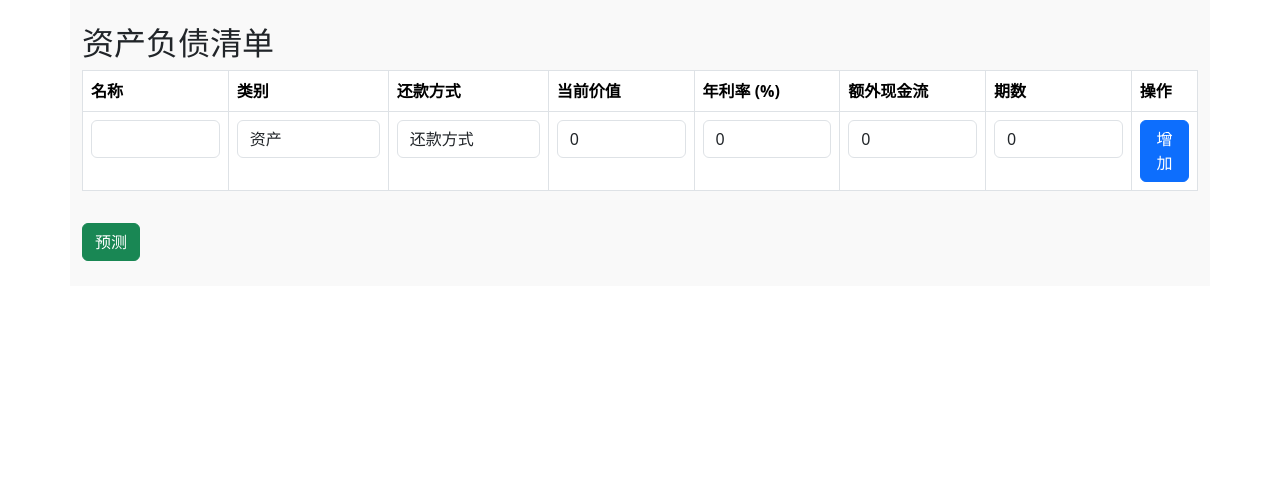
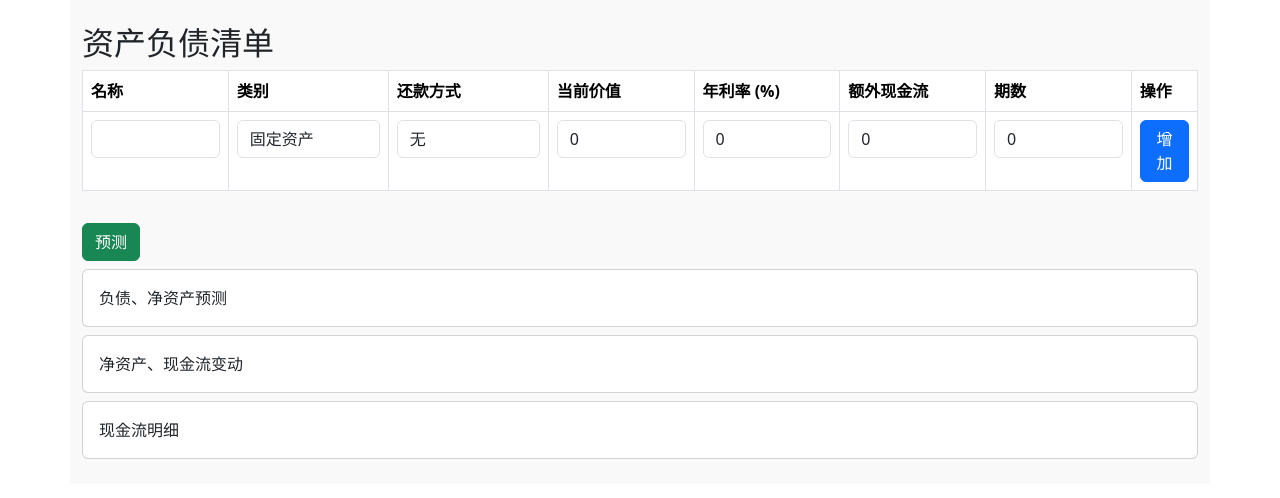
Before and after one commit to nutalk/OpenBookkeeping, a Django app: page /account_ana/ in a window 1280 px wide. Shown: the part 56-554 px from the top of the page. Run offline with Django 5.2, Linux system fonts and the light colour scheme; some libraries are stand-ins or nearby versions.

Commit message:
Add ana predict chart

```diff
--- a/accounts/templates/account_ana.html
+++ b/accounts/templates/account_ana.html
@@ -38,18 +38,20 @@
     <tr>
       <td><input type="text" class="form-control" id="name" required></td>
       <td>
-        <select class="form-control" id="categoryLarge" onchange="updateSubCategory()">
-          <option value="1">资产</option>
-          <option value="2">负债</option>
+        <select class="form-control" id="categoryLarge">
+          <option value="固定资产">固定资产</option>
+          <option value="流动资产">流动资产</option>
+          <option value="长期负债">长期负债</option>
+          <option value="短期负债">短期负债</option>
         </select>
       </td>
       <td>
         <select class="form-control" id="categorySmall">
-          <option value="0">还款方式</option>
-          <option value="1">等额本息</option>
-          <option value="2">先息后本</option>
-          <option value="3">等额本金</option>
-          <option value="4">到期还本付息</option>
+          <option value="无">无</option>
+          <option value="等额本息">等额本息</option>
+          <option value="先息后本">先息后本</option>
+          <option value="等额本金">等额本金</option>
+          <option value="到期还本付息">到期还本付息</option>
         </select>
       </td>
       <td><input type="text" class="form-control" id="currentValue" value="0" oninput="formatInput(this)"></td>
@@ -64,6 +66,39 @@
   </table>
   <!-- 预测按钮 -->
   <button class="btn btn-success btn-block mt-3" id="ana_btn">预测</button>
+
+  <div class="row row-dec row-cards">
+    <div class="col-sm-12 col-lg-12">
+        <div class="card mt-2">
+            <div class="card-body">
+                <div class="subheader">负债、净资产预测</div>
+                <div id="ana_total_predict"></div>
+            </div>
+        </div>
+    </div>
+
+    <div class="col-sm-12 col-lg-12">
+        <div class="card mt-2">
+            <div class="card-body">
+                <div class="subheader">净资产、现金流变动</div>
+                <div id="ana_cash_predict"></div>
+            </div>
+        </div>
+    </div>
+    </div>
+    <div class="col-sm-12 col-lg-12">
+        <div class="card mt-2">
+            <div class="card-body">
+                <div class="subheader">现金流明细</div>
+                    <table
+                        id="ana_cashflow_table"
+                        data-pagination="true">
+                    </table>
+            </div>
+        </div>
+    </div>
 </div>
 
+
+
 {% endblock %}
--- a/bookkeep/settings/settings.py
+++ b/bookkeep/settings/settings.py
@@ -23,8 +23,8 @@
 SECRET_KEY = 'django-insecure-yn$bp80yht*zo#8!!*@y@xf3-l!&x08y8zvugou^=!#s*#_nh4'
 
 # SECURITY WARNING: don't run with debug turned on in production!
-# DEBUG = False
-DEBUG = True
+DEBUG = False
+# DEBUG = True
 
 ALLOWED_HOSTS = ['*']
 
--- a/pfiles/accounts/js/account_ana.js
+++ b/pfiles/accounts/js/account_ana.js
@@ -18,8 +18,8 @@
         },
         function (data, status) {
             console.log(data);
-            // update_ts_chart("long_term_chart", data.long_series, "area", '万元');
-            // update_ts_chart("short_term_chart", data.short_series, "line", '万元');
+            update_ts_chart("ana_total_predict", data.total_series, "line", '万元');
+            update_ts_chart("ana_cash_predict", data.cash_series, "bar", '元');
         });
     })
 })
@@ -69,7 +69,7 @@
 // 清空表单
 document.getElementById('name').value = '';
 document.getElementById('categoryLarge').value = '';
-document.getElementById('categorySmall').innerHTML = '';
+document.getElementById('categorySmall').value = '';
 document.getElementById('currentValue').value = '0';
 document.getElementById('annualRate').value = '0';
 document.getElementById('cashFlow').value = '0';
```
Also changed, not shown: accounts/account_ann_views.py (+11 -6 lines).
